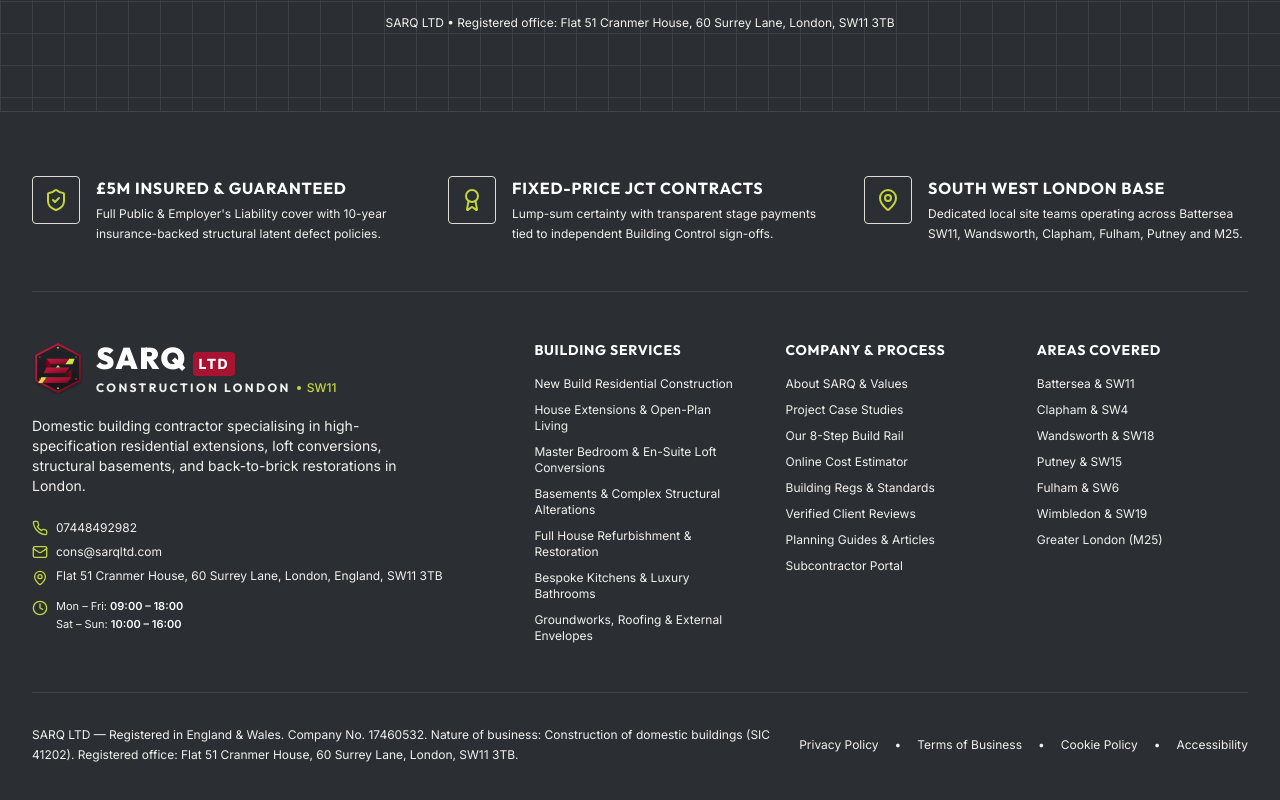
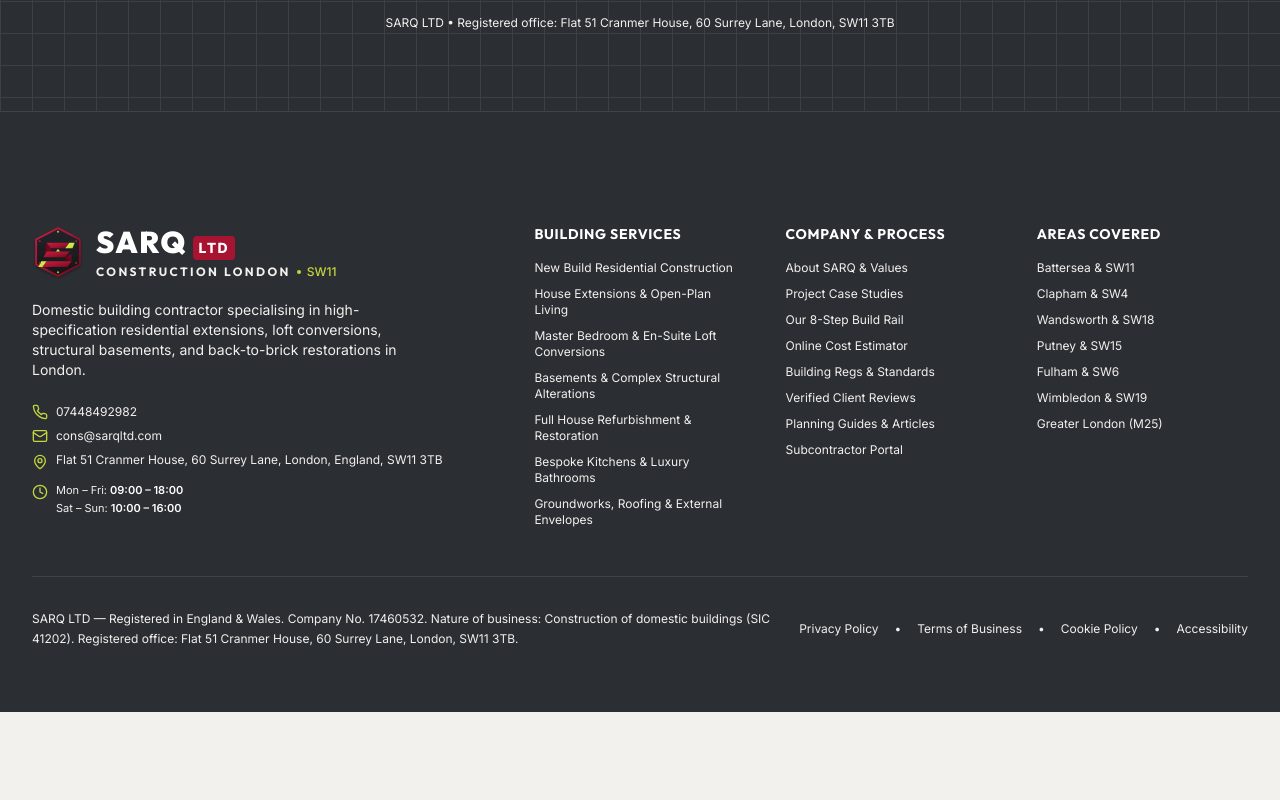
Before and after one commit to SKeerthi25/sarq, a React (Vite) app: page / in a window 1280 px wide. Shown: the part 7545-8345 px from the top of the page. After the commit the page ends 8257 px from the top, so only its background shows below. Built offline with nearby package versions, Linux system fonts and the light colour scheme.

Commit message:
style: remove top trust row from footer

```diff
--- a/src/components/Footer.tsx
+++ b/src/components/Footer.tsx
@@ -4,8 +4,6 @@
   Phone,
   Mail,
   MapPin,
-  ShieldCheck,
-  Award,
   ArrowRight,
   ExternalLink,
   Clock,
@@ -17,50 +15,6 @@
   return (
     <footer className="bg-surface-deep text-surface border-t border-white/10 pt-16 pb-28 sm:pb-16 transition-colors">
       <div className="max-w-7xl mx-auto px-4 sm:px-6 lg:px-8">
-        {/* Top Trust Row */}
-        <div className="grid grid-cols-1 md:grid-cols-3 gap-8 pb-12 border-b border-white/10">
-          <div className="flex items-start gap-4">
-            <div className="w-12 h-12 rounded bg-brand/20 border border-brand/40 text-accent flex items-center justify-center shrink-0">
-              <ShieldCheck className="w-6 h-6" />
-            </div>
-            <div>
-              <h4 className="font-heading text-base font-bold uppercase tracking-wider text-white">
-                £5M Insured & Guaranteed
-              </h4>
-              <p className="text-xs text-surface/70 mt-1 leading-relaxed">
-                Full Public & Employer's Liability cover with 10-year insurance-backed structural latent defect policies.
-              </p>
-            </div>
-          </div>
-
-          <div className="flex items-start gap-4">
-            <div className="w-12 h-12 rounded bg-brand/20 border border-brand/40 text-accent flex items-center justify-center shrink-0">
-              <Award className="w-6 h-6" />
-            </div>
-            <div>
-              <h4 className="font-heading text-base font-bold uppercase tracking-wider text-white">
-                Fixed-Price JCT Contracts
-              </h4>
-              <p className="text-xs text-surface/70 mt-1 leading-relaxed">
-                Lump-sum certainty with transparent stage payments tied to independent Building Control sign-offs.
-              </p>
-            </div>
-          </div>
-
-          <div className="flex items-start gap-4">
-            <div className="w-12 h-12 rounded bg-brand/20 border border-brand/40 text-accent flex items-center justify-center shrink-0">
-              <MapPin className="w-6 h-6" />
-            </div>
-            <div>
-              <h4 className="font-heading text-base font-bold uppercase tracking-wider text-white">
-                South West London Base
-              </h4>
-              <p className="text-xs text-surface/70 mt-1 leading-relaxed">
-                Dedicated local site teams operating across Battersea SW11, Wandsworth, Clapham, Fulham, Putney and M25.
-              </p>
-            </div>
-          </div>
-        </div>
 
         {/* Main 4-Column Footer Navigation */}
         <div className="grid grid-cols-1 md:grid-cols-2 lg:grid-cols-5 gap-10 py-12 border-b border-white/10">
```
